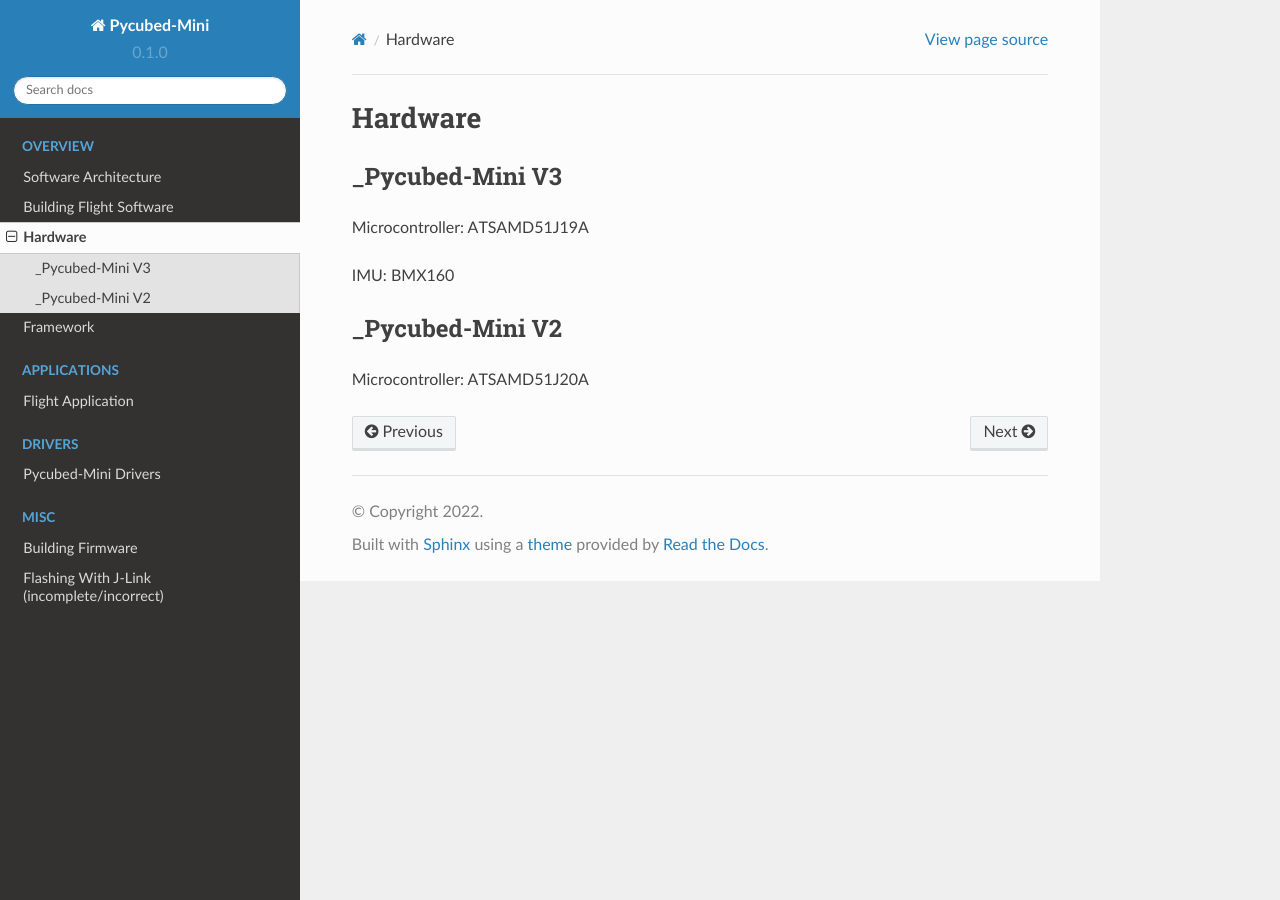
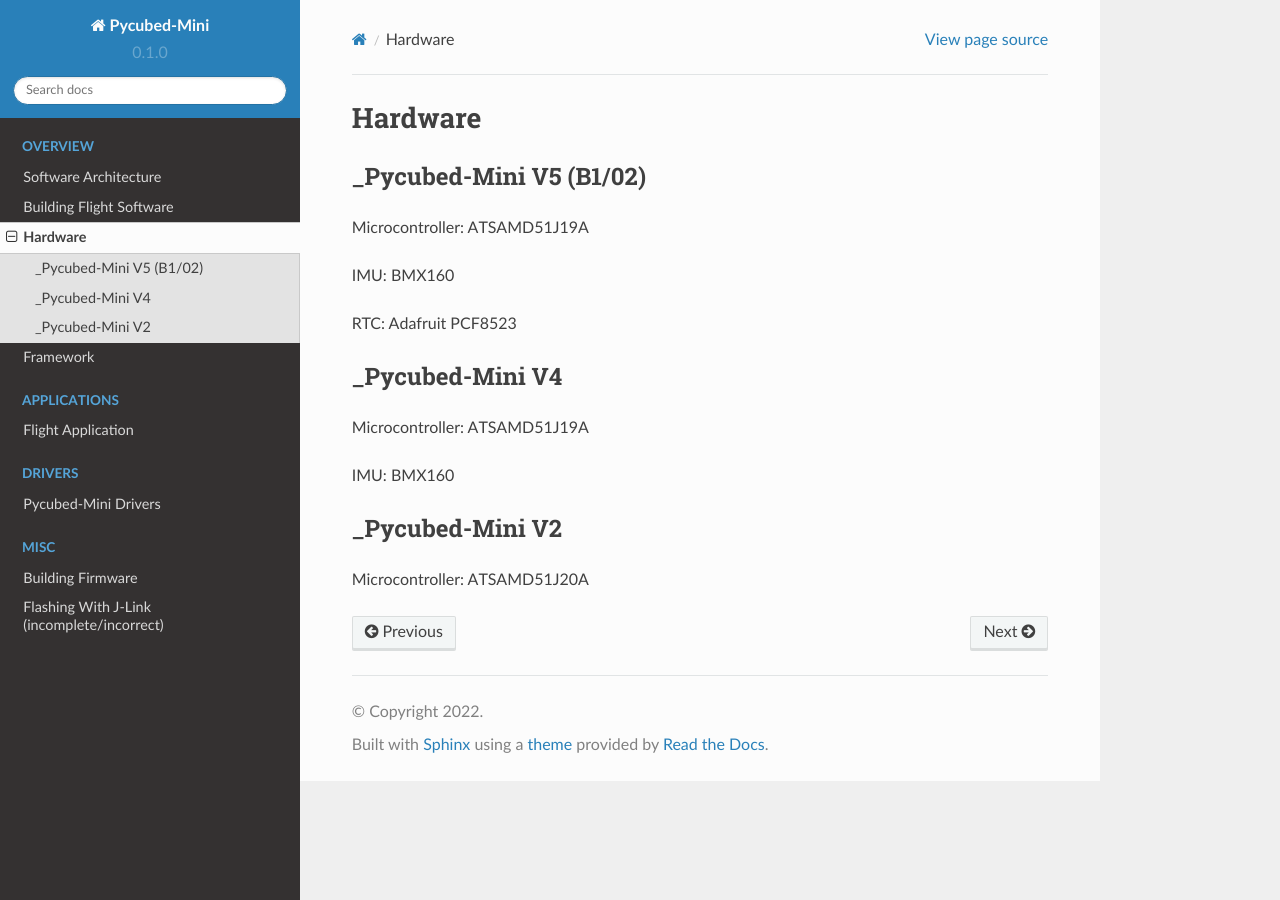
Before and after one commit to PyCubed-Mini/PocketQubeDocs, a Sphinx documentation site: the page built from docs/source/hardware.rst, in a window 1280 px wide. Built offline with Sphinx 7.4.7 and the Read the Docs theme 2.0.0, drawn with Linux system fonts in a browser that asks for light colours.

Commit message:
Add new hardware docs

```diff
--- a/docs/source/hardware.rst
+++ b/docs/source/hardware.rst
@@ -1,10 +1,20 @@
 Hardware
 ========
 
-.. _Pycubed-Mini V3:
+.. _Pycubed-Mini V5 (B1/02):
+.. _Pycubed-Mini V4:
 .. _Pycubed-Mini V2:
 
-_Pycubed-Mini V3
+_Pycubed-Mini V5 (B1/02)
+------------------------
+Microcontroller: ATSAMD51J19A
+
+IMU: BMX160
+
+RTC: Adafruit PCF8523
+
+
+_Pycubed-Mini V4
 ----------------
 
 Microcontroller: ATSAMD51J19A
```
